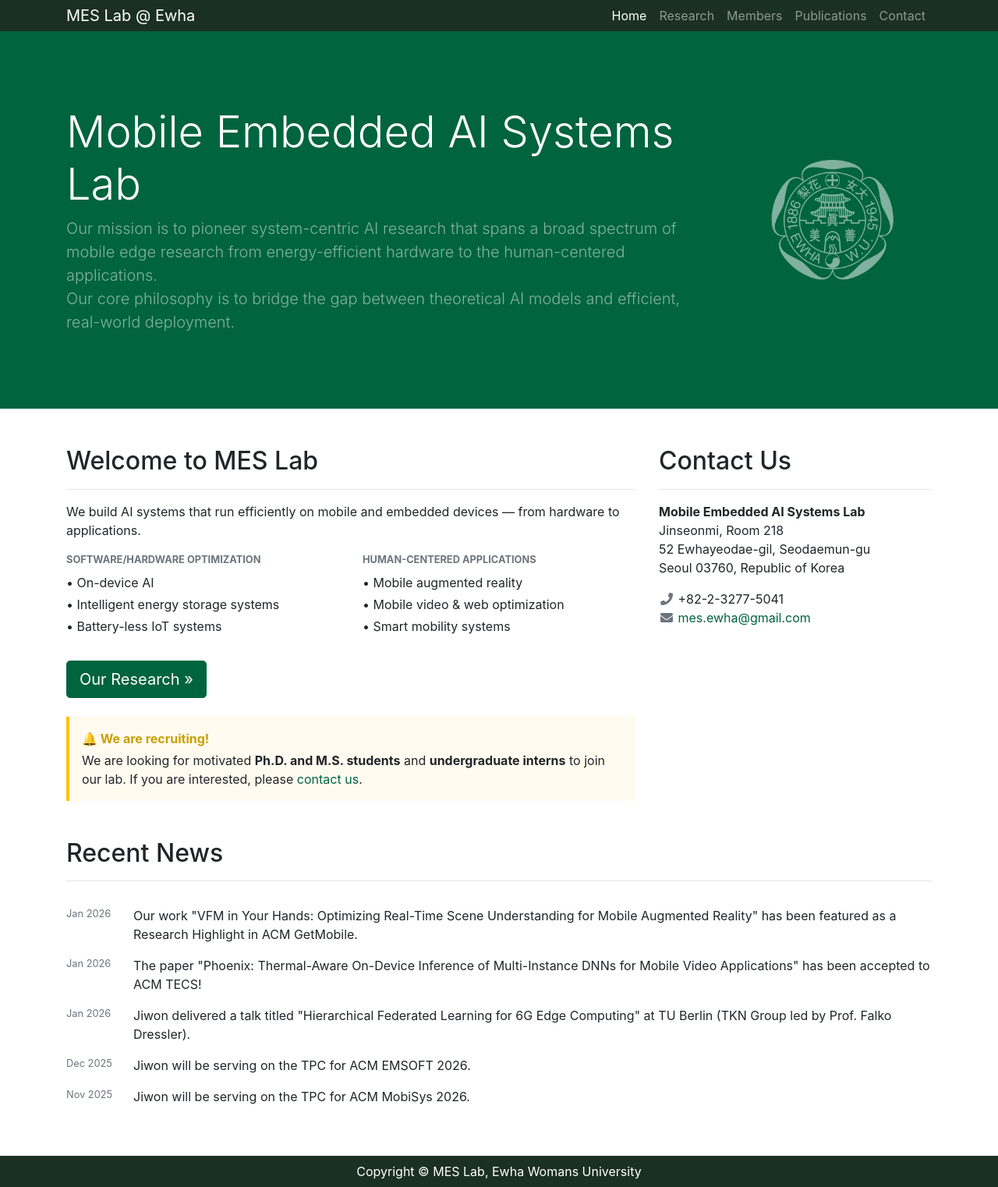
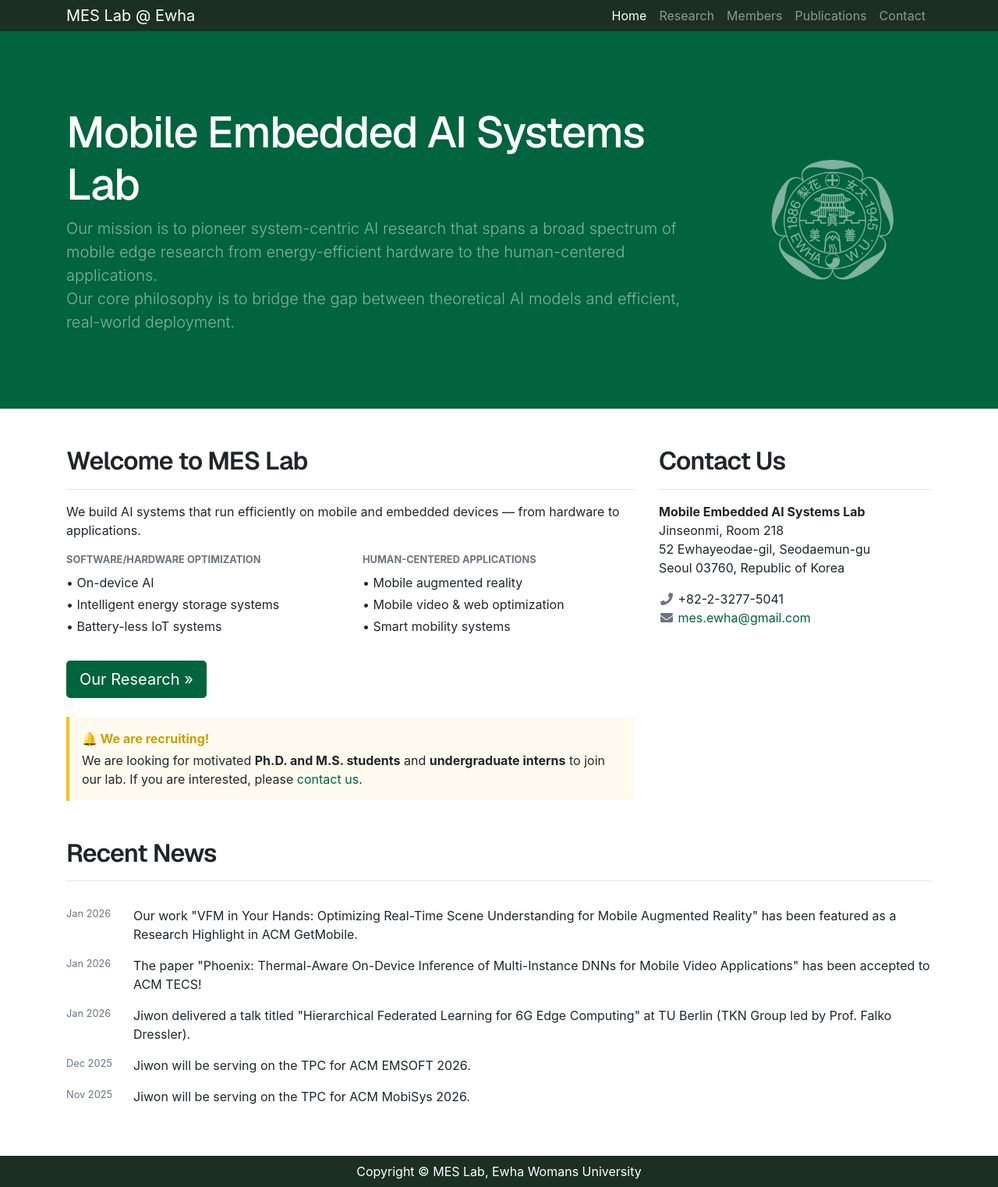
Before and after one commit to MAIS-Lab/mais-lab.github.io, a Jekyll site: the page built from index.html, in a window 1280 px wide. Shown: the whole page at 78% size. Built offline with Jekyll 4.4.1, drawn with Linux system fonts in a browser that asks for light colours.

Commit message:
style: update heading typography

```diff
--- a/_includes/head.html
+++ b/_includes/head.html
@@ -9,6 +9,9 @@
 
   <title>{{ site.title }}</title>
   <link rel="icon" type="image/png" href="{{ site.baseurl }}/assets/img/logo/ewha-symbol-mark.png" />
+  <link rel="preconnect" href="https://fonts.googleapis.com" />
+  <link rel="preconnect" href="https://fonts.gstatic.com" crossorigin />
+  <link href="https://fonts.googleapis.com/css2?family=Geist:wght@500;600;700&display=swap" rel="stylesheet" />
 
   <!-- Bootstrap core CSS -->
   <link href="{{ site.baseurl }}/assets/css/main.css" rel="stylesheet" />
--- a/assets/css/_sass/custom.scss
+++ b/assets/css/_sass/custom.scss
@@ -8,6 +8,14 @@
 /* Prevent layout shift caused by scrollbar appearing/disappearing between pages */
 html {
   overflow-y: scroll;
+}
+
+/* Use a sharper modern display font for page and section titles while
+   leaving the normal body copy on Bootstrap's system font stack. */
+h1, h2, h3, h4, h5, h6 {
+  font-family: "Geist", -apple-system, BlinkMacSystemFont, "Segoe UI", sans-serif;
+  font-weight: 600;
+  letter-spacing: -0.025em;
 }
 
 /* Contact page: keep the map at its original 600x450 size when space
```
